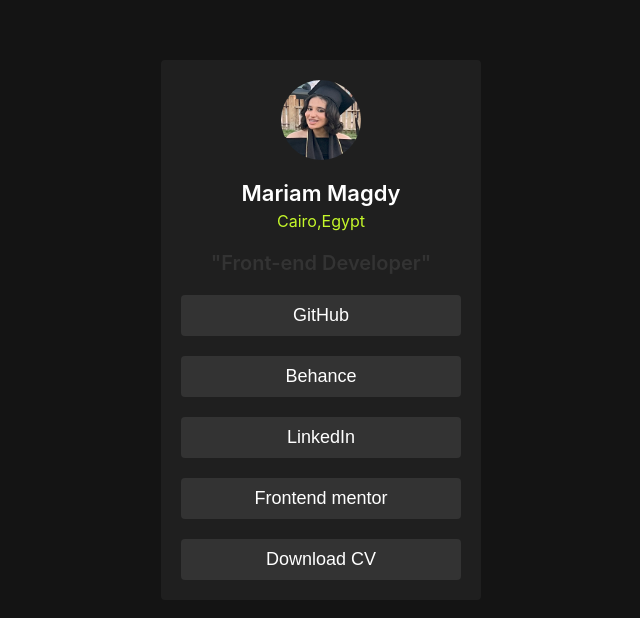
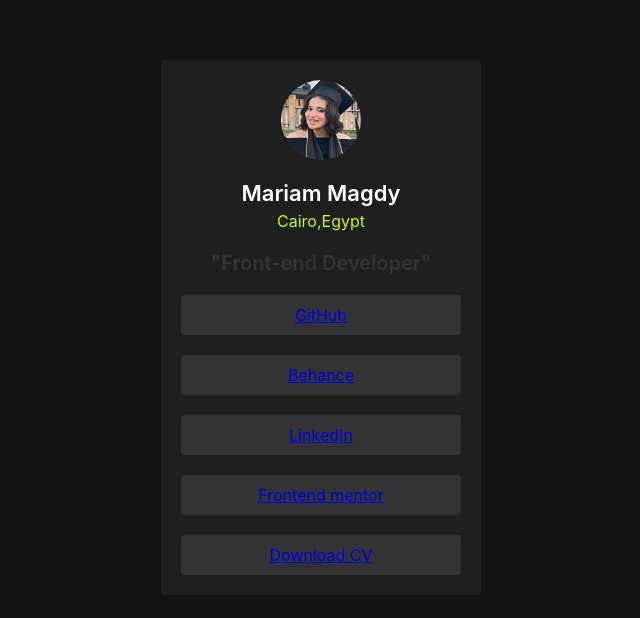
Before and after one commit to maryammagdy123/Social-links-profile, a plain HTML site: page index.html in a window 1280 px wide. Shown: the whole page, without its empty margins (319-959 px from the left). Drawn offline with Linux system fonts and the light colour scheme.

Commit message:
Update index.html

```diff
--- a/index.html
+++ b/index.html
@@ -20,11 +20,11 @@
             <span class="text-green">Cairo,Egypt</span>
         </div>
         <span class="text-grey">"Front-end Developer"</span>
-        <button class="btn"><a target="_blank" href="https://github.com/maryammagdy123">GitHub</a></button>
-        <button class="btn"><a target="_blank" href="https://www.behance.net/maryammagdy4">Behance</a></button>
-        <button class="btn"><a target="_blank" href="https://www.linkedin.com/in/mariam-magdy-1aa578216/">LinkedIn</a></button>
-        <button class="btn"><a target="_blank" href="https://www.frontendmentor.io/profile/maryammagdy123">Frontend mentor</a></button>
-        <button class="btn"><a target="_blank" download="Mariam-cv" href="Maryam-Magdy-Botros-Faraj--Resume-).pdf">Download CV</a></button>
+        <a class="btn" target="_blank" href="https://github.com/maryammagdy123">GitHub</a>
+        <a class="btn" target="_blank" href="https://www.behance.net/maryammagdy4">Behance</a>
+        <a class="btn" target="_blank" href="https://www.linkedin.com/in/mariam-magdy-1aa578216/">LinkedIn</a>
+        <a class="btn" target="_blank" href="https://www.frontendmentor.io/profile/maryammagdy123">Frontend mentor</a>
+        <a class="btn" target="_blank" download="Mariam-cv" href="Maryam-Magdy-Botros-Faraj--Resume-).pdf">Download CV</a>
     </section>
 
 </body>
```
